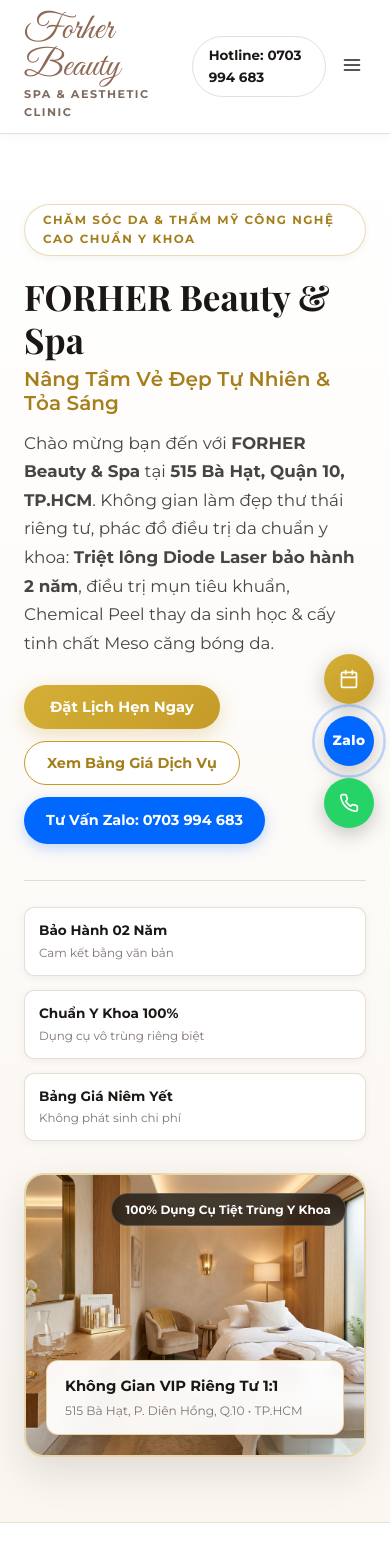
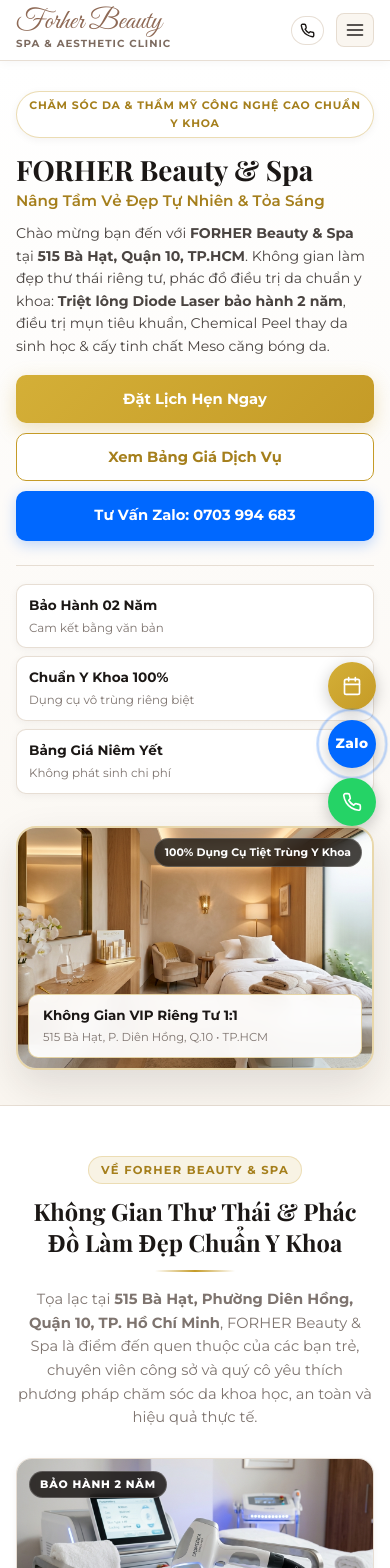
Before and after one commit to tandev253/forher-beauty-spa, a React (Vite) app: page / in a window 390 px wide. Shown: the top 1568 px of the page. Built offline with nearby package versions, Linux system fonts and the light colour scheme; the HTML template or start-up script is replaced by a standard one; a web font is replaced by a local one.

Commit message:
Optimize mobile responsiveness, touch targets, and typography

```diff
--- a/src/components/Header.jsx
+++ b/src/components/Header.jsx
@@ -79,7 +79,11 @@
               className="btn-nav-call"
               title="Gọi hotline"
             >
-              <span>Hotline: {COMPANY_INFO.phone}</span>
+              <svg width="15" height="15" viewBox="0 0 24 24" fill="none" stroke="currentColor" strokeWidth="2.2" strokeLinecap="round" strokeLinejoin="round">
+                <path d="M22 16.92v3a2 2 0 0 1-2.18 2 19.79 19.79 0 0 1-8.63-3.07 19.5 19.5 0 0 1-6-6 19.79 19.79 0 0 1-3.07-8.67A2 2 0 0 1 4.11 2h3a2 2 0 0 1 2 1.72 12.84 12.84 0 0 0 .7 2.81 2 2 0 0 1-.45 2.11L8.09 9.91a16 16 0 0 0 6 6l1.27-1.27a2 2 0 0 1 2.11-.45 12.84 12.84 0 0 0 2.81.7A2 2 0 0 1 22 16.92z"></path>
+              </svg>
+              <span className="hotline-text-full">Hotline: {COMPANY_INFO.phone}</span>
+              <span className="hotline-text-short">Gọi Spa</span>
             </a>
 
             <button
--- a/src/index.css
+++ b/src/index.css
@@ -262,18 +262,24 @@
 .btn-nav-call {
   display: inline-flex;
   align-items: center;
-  gap: 6px;
+  gap: 7px;
   padding: 8px 16px;
   border-radius: 999px;
   border: 1.5px solid var(--border-light);
   font-size: 0.84rem;
   font-weight: 700;
   color: var(--text-heading);
+  background: #FFF;
+  transition: all 0.2s ease;
 }
 
 .btn-nav-call:hover {
   border-color: var(--primary-gold);
   color: var(--primary-gold-dark);
+}
+
+.hotline-text-short {
+  display: none;
 }
 
 .btn-book-nav {
@@ -296,9 +302,20 @@
 
 .mobile-hamburger-btn {
   display: none;
-  font-size: 1.5rem;
+  background: #FAF6F0;
+  border: 1.5px solid var(--border-light);
+  border-radius: 8px;
   color: var(--text-dark);
-  padding: 4px;
+  padding: 6px 8px;
+  cursor: pointer;
+  align-items: center;
+  justify-content: center;
+  transition: all 0.2s ease;
+}
+
+.mobile-hamburger-btn:hover {
+  background: #F0EAE1;
+  border-color: var(--primary-gold);
 }
 
 /* ==========================================================================
@@ -1713,13 +1730,96 @@
   }
 }
 
+@keyframes slideDownMenu {
+  from {
+    opacity: 0;
+    transform: translateY(-8px);
+  }
+  to {
+    opacity: 1;
+    transform: translateY(0);
+  }
+}
+
 @media (max-width: 768px) {
+  /* Layout & Spacing */
+  .site-container {
+    padding: 0 16px;
+  }
+
+  .section-padding {
+    padding: 50px 0;
+  }
+
+  .section-header-center {
+    margin-bottom: 28px;
+  }
+
+  .section-title {
+    font-size: 1.7rem;
+    line-height: 1.3;
+  }
+
+  .section-subtitle {
+    font-size: 0.72rem;
+    padding: 4px 12px;
+    letter-spacing: 1.2px;
+  }
+
+  .section-lead-text {
+    font-size: 0.92rem;
+    line-height: 1.6;
+  }
+
+  /* 1. Header */
   .top-micro-bar {
     display: none;
   }
+
+  .main-nav-bar {
+    padding: 8px 0;
+  }
+
+  .brand-script {
+    font-size: 1.95rem;
+  }
+
+  .brand-sub {
+    font-size: 0.64rem;
+    letter-spacing: 1px;
+  }
+
+  .hotline-text-full {
+    display: none;
+  }
+
+  .hotline-text-short {
+    display: inline;
+    font-size: 0.8rem;
+  }
+
+  .btn-nav-call {
+    padding: 6px 12px;
+    font-size: 0.8rem;
+    gap: 5px;
+  }
+
+  .mobile-hamburger-btn {
+    display: flex;
+  }
+
+  .desktop-only {
+    display: none !important;
+  }
+
+  .mobile-only {
+    display: block !important;
+  }
+
   .nav-menu-list {
     display: none;
   }
+
   .nav-menu-list.open {
     display: flex;
     flex-direction: column;
@@ -1727,81 +1827,453 @@
     top: 100%;
     left: 0;
     right: 0;
-    background: #FFF;
-    padding: 20px 24px;
-    box-shadow: var(--shadow-md);
-    border-bottom: 2px solid var(--primary-gold);
-    gap: 14px;
-    align-items: flex-start;
-  }
-  .desktop-only {
-    display: none !important;
-  }
-  .mobile-only {
-    display: block !important;
-  }
+    background: #FFFFFF;
+    padding: 16px 20px 24px;
+    box-shadow: 0 14px 30px rgba(0, 0, 0, 0.12);
+    border-bottom: 2.5px solid var(--primary-gold);
+    gap: 0;
+    align-items: stretch;
+    animation: slideDownMenu 0.22s ease-out;
+  }
+
+  .nav-menu-list.open li {
+    width: 100%;
+    border-bottom: 1px solid rgba(223, 211, 198, 0.5);
+  }
+
+  .nav-menu-list.open li:last-child {
+    border-bottom: none;
+  }
+
+  .nav-menu-list.open a {
+    display: block;
+    padding: 12px 4px;
+    font-size: 0.96rem;
+    color: var(--text-heading);
+    font-weight: 600;
+  }
+
+  .nav-menu-list.open a:hover {
+    color: var(--primary-gold-dark);
+    padding-left: 8px;
+  }
+
   .mobile-cta-item {
     display: block;
     width: 100%;
-    margin-top: 8px;
-  }
+    margin-top: 14px;
+    padding-top: 6px;
+  }
+
   .mobile-cta-item .btn-book-nav {
     width: 100%;
     justify-content: center;
-  }
-  .mobile-hamburger-btn {
-    display: block;
-  }
+    padding: 12px;
+    font-size: 0.95rem;
+  }
+
+  /* 2. Hero Section */
+  .hero-section {
+    padding: 30px 0 35px;
+  }
+
+  .hero-badge {
+    font-size: 0.68rem;
+    padding: 5px 12px;
+    letter-spacing: 0.8px;
+    margin-bottom: 14px;
+    text-align: center;
+  }
+
   .hero-title {
-    font-size: 2.2rem;
-  }
+    font-size: 1.95rem;
+    line-height: 1.25;
+    margin-bottom: 12px;
+  }
+
   .hero-title-sub {
-    font-size: 1.25rem;
-  }
+    font-size: 1.05rem;
+    margin-top: 4px;
+  }
+
+  .hero-description {
+    font-size: 0.88rem;
+    line-height: 1.6;
+    margin-bottom: 18px;
+  }
+
+  .hero-actions {
+    display: flex;
+    flex-direction: column;
+    width: 100%;
+    gap: 10px;
+    margin-bottom: 24px;
+  }
+
+  .btn-primary-gold,
+  .btn-outline-gold,
+  .btn-zalo-chat {
+    width: 100%;
+    justify-content: center;
+    text-align: center;
+    padding: 13px 18px;
+    font-size: 0.92rem;
+    border-radius: 10px;
+    min-height: 48px;
+  }
+
   .hero-main-img {
-    height: 280px;
-  }
+    height: 240px;
+    border-radius: 14px;
+  }
+
+  .hero-floating-badge {
+    position: absolute;
+    bottom: 10px;
+    left: 10px;
+    right: 10px;
+    padding: 10px 14px;
+    gap: 8px;
+    border-radius: 10px;
+  }
+
+  .hero-floating-badge strong {
+    font-size: 0.84rem;
+  }
+
+  .hero-floating-badge p {
+    font-size: 0.72rem;
+  }
+
+  .hero-guarantee-pill {
+    top: 10px;
+    right: 10px;
+    padding: 5px 10px;
+    font-size: 0.68rem;
+  }
+
   .hero-trust-bar {
     grid-template-columns: 1fr;
-  }
+    gap: 8px;
+    padding-top: 18px;
+  }
+
+  .trust-item {
+    padding: 10px 12px;
+  }
+
+  /* 3. About Section */
   .about-visual-grid {
     grid-template-columns: 1fr;
-  }
+    gap: 16px;
+  }
+
+  .card-treatment-img {
+    height: 190px;
+  }
+
+  .card-info-wrap {
+    padding: 16px;
+  }
+
+  .card-title {
+    font-size: 1.15rem;
+  }
+
+  .card-desc {
+    font-size: 0.84rem;
+    line-height: 1.5;
+  }
+
   .about-invite-box {
+    padding: 20px 16px;
+    border-radius: 14px;
     flex-direction: column;
     text-align: center;
-  }
+    gap: 16px;
+  }
+
+  .invite-title {
+    font-size: 1.2rem;
+  }
+
+  .invite-desc {
+    font-size: 0.85rem;
+  }
+
   .invite-action-col {
+    width: 100%;
     flex-direction: column;
-    width: 100%;
-  }
-  .invite-action-col button, .invite-action-col a {
+    gap: 10px;
+  }
+
+  .invite-action-col button,
+  .invite-action-col a {
     width: 100%;
     justify-content: center;
-  }
+    padding: 12px 16px;
+    min-height: 46px;
+  }
+
+  /* 4. Services & Pricing */
+  .pricing-toolbar {
+    flex-direction: column;
+    align-items: stretch;
+    gap: 12px;
+    margin-bottom: 16px;
+  }
+
+  .search-bar-clean {
+    max-width: 100%;
+    width: 100%;
+  }
+
+  .btn-view-original-menu {
+    width: 100%;
+    justify-content: center;
+    padding: 12px 16px;
+    min-height: 44px;
+  }
+
+  .category-tabs-scroll {
+    margin: 0 -16px 20px;
+    padding: 4px 16px 12px;
+    -webkit-overflow-scrolling: touch;
+    scroll-snap-type: x mandatory;
+    scrollbar-width: none;
+    gap: 8px;
+  }
+
+  .category-tabs-scroll::-webkit-scrollbar {
+    display: none;
+  }
+
+  .cat-pill-button {
+    scroll-snap-align: start;
+    flex-shrink: 0;
+    padding: 9px 16px;
+    font-size: 0.84rem;
+    min-height: 40px;
+  }
+
   .services-compact-grid {
     grid-template-columns: 1fr;
-  }
+    gap: 14px;
+  }
+
+  .service-compact-card {
+    padding: 16px;
+    border-radius: 12px;
+  }
+
+  .service-card-name {
+    font-size: 1.15rem;
+  }
+
+  .service-card-pricing-row {
+    padding: 8px 12px;
+    margin-bottom: 12px;
+  }
+
+  .btn-select-to-book {
+    padding: 12px;
+    font-size: 0.88rem;
+    min-height: 44px;
+    display: flex;
+    align-items: center;
+    justify-content: center;
+    border-radius: 8px;
+  }
+
+  /* 5. Booking Form */
+  .booking-form-container {
+    padding: 22px 16px;
+    border-radius: 14px;
+  }
+
+  /* iOS Safari zoom prevention: 16px prevents viewport scale jump */
+  .form-field-group input,
+  .form-field-group select,
+  .form-field-group textarea {
+    font-size: 16px !important;
+    padding: 12px 14px;
+    border-radius: 8px;
+  }
+
   .form-row-2col {
     grid-template-columns: 1fr;
-  }
+    gap: 14px;
+  }
+
   .service-mode-picker {
     grid-template-columns: 1fr;
-  }
+    gap: 8px;
+  }
+
+  .mode-btn {
+    padding: 12px;
+    min-height: 44px;
+  }
+
+  .booking-selected-service-banner {
+    flex-direction: column;
+    align-items: flex-start;
+    gap: 8px;
+  }
+
+  .banner-price {
+    text-align: left;
+  }
+
   .booking-actions-group {
     grid-template-columns: 1fr;
-  }
-  .booking-form-container {
-    padding: 24px 18px;
-  }
+    gap: 10px;
+    margin-top: 10px;
+  }
+
+  .btn-confirm-booking-zalo {
+    padding: 15px 16px;
+    font-size: 0.98rem;
+    width: 100%;
+    border-radius: 10px;
+    min-height: 48px;
+  }
+
+  .btn-call-direct {
+    padding: 14px 16px;
+    font-size: 0.92rem;
+    width: 100%;
+    border-radius: 10px;
+    min-height: 46px;
+  }
+
+  .booking-footer-commitments {
+    flex-direction: column;
+    gap: 6px;
+    align-items: flex-start;
+    padding-top: 16px;
+  }
+
+  /* 6. Contact & Map */
+  .contact-main-grid {
+    grid-template-columns: 1fr;
+    gap: 24px;
+  }
+
+  .contact-info-card {
+    padding: 14px;
+  }
+
+  .contact-social-links-bar {
+    flex-direction: column;
+    gap: 8px;
+  }
+
+  .social-btn-link {
+    width: 100%;
+    text-align: center;
+    justify-content: center;
+    padding: 12px 16px;
+    min-height: 44px;
+    display: flex;
+    align-items: center;
+  }
+
+  .map-embed-box iframe {
+    height: 280px;
+  }
+
+  /* 7. Footer */
+  .site-footer {
+    padding: 40px 0 24px;
+  }
+
+  .footer-top-row {
+    grid-template-columns: 1fr;
+    gap: 28px;
+    padding-bottom: 28px;
+  }
+
+  .footer-logo-script {
+    font-size: 2.4rem;
+  }
+
+  .footer-bottom-bar {
+    flex-direction: column;
+    text-align: center;
+    gap: 8px;
+  }
+
+  .footer-bottom-links {
+    justify-content: center;
+  }
+
+  /* 8. Floating Quick Dock */
+  .floating-quick-dock {
+    bottom: 18px;
+    right: 14px;
+    gap: 10px;
+  }
+
+  .dock-circle-action {
+    width: 48px;
+    height: 48px;
+    box-shadow: 0 4px 16px rgba(0, 0, 0, 0.22);
+  }
+
+  /* 9. Modal */
+  .corp-modal-container {
+    width: 96%;
+    max-height: 92vh;
+    border-radius: 12px;
+  }
+
+  .corp-modal-header {
+    padding: 12px 14px;
+    gap: 10px;
+  }
+
+  .corp-modal-body {
+    padding: 14px 10px;
+  }
+
   .grid-two-sheets {
     grid-template-columns: 1fr;
-  }
-  .footer-top-row {
-    grid-template-columns: 1fr;
-  }
-  .floating-quick-dock {
-    bottom: 16px;
-    right: 16px;
-  }
-}
+    gap: 18px;
+  }
+
+  .menu-sheet-card {
+    padding: 20px 12px;
+  }
+
+  .sheet-logo-cursive {
+    font-size: 2.6rem;
+  }
+}
+
+/* Extra small mobile adjustments (iPhone SE / 360px - 420px) */
+@media (max-width: 420px) {
+  .brand-script {
+    font-size: 1.75rem;
+  }
+
+  .hotline-text-short {
+    display: none;
+  }
+
+  .btn-nav-call {
+    padding: 6px 8px;
+  }
+
+  .hero-title {
+    font-size: 1.75rem;
+  }
+
+  .hero-title-sub {
+    font-size: 0.95rem;
+  }
+
+  .section-title {
+    font-size: 1.48rem;
+  }
+}
```
